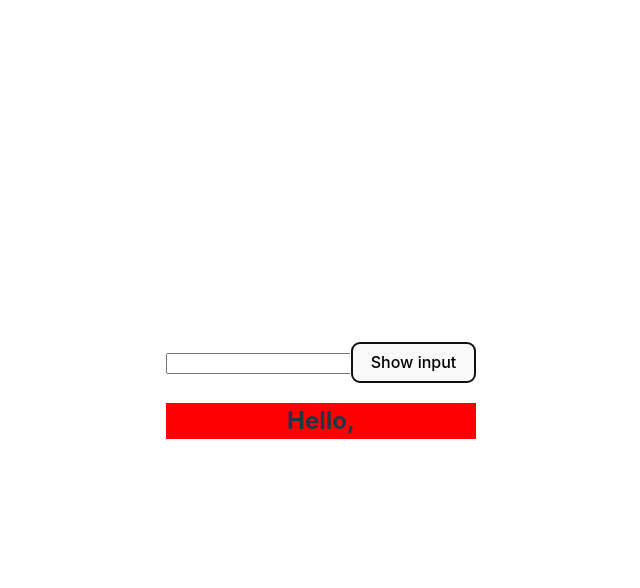
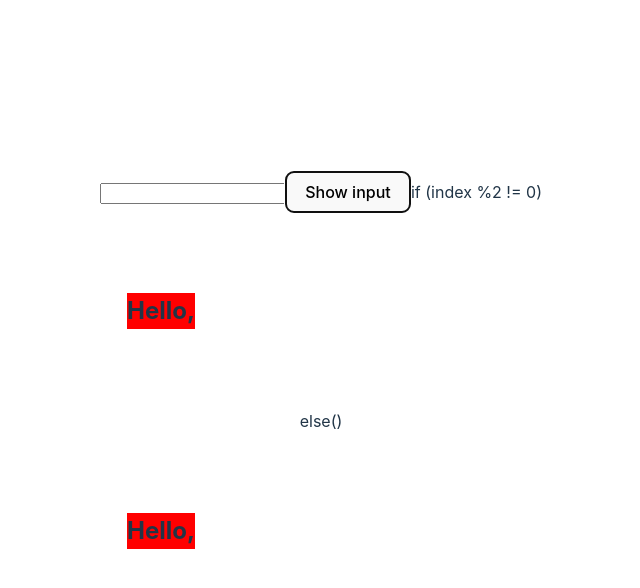
Before and after one commit to leongroth/Grouper, a React (Vite) app: page / in a window 1280 px wide. Both pictures are taken after a click on the button "Show input". Shown: the top 588 px of the page, without its empty margins (319-959 px from the left). Built offline with nearby package versions, Linux system fonts and the light colour scheme.

Commit message:
Update TeamWall.jsx

```diff
--- a/src/Team Wall/TeamWall.jsx
+++ b/src/Team Wall/TeamWall.jsx
@@ -17,13 +17,21 @@ export default function Tekstskriver() {
     <>
       <input type="text" value={inputValue} onChange={handleInputChange} />
       <button onClick={handleClick}>Show input</button>
-      {
+
+        if (index %2 != 0){
         inputValues.map((value, index)=> (
             <div style={textStyle} key={index}>
                 <h2> Hello, {value}</h2>
             </div>
         ))
       }
+        else(){
+          inputValues.map((value, index)=> (
+            <div style={textStyle} key={index}>
+                <h2> Hello, {value}</h2>
+            </div>
+          ))
+        }
     </>
   );
 }
@@ -31,4 +39,13 @@ const textStyle= {
     width: "fill",
     height: "fill",
     background: "red",
+    margin: "5em",
+    marginRight: "25em",
 }
+const textStyle2={
+  width: "fill",
+    height: "fill",
+    background: "blue",
+    margin: "5em",
+    marginLeft: "25em",
+}
```
